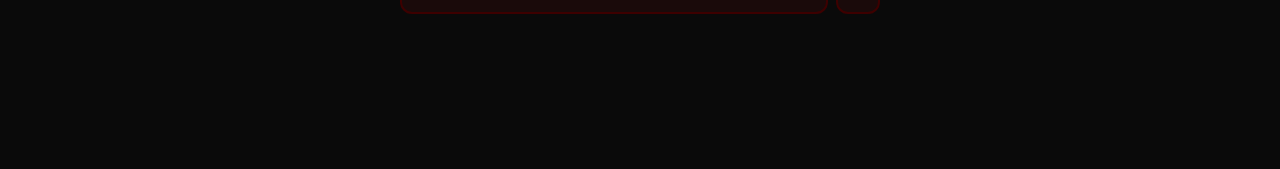
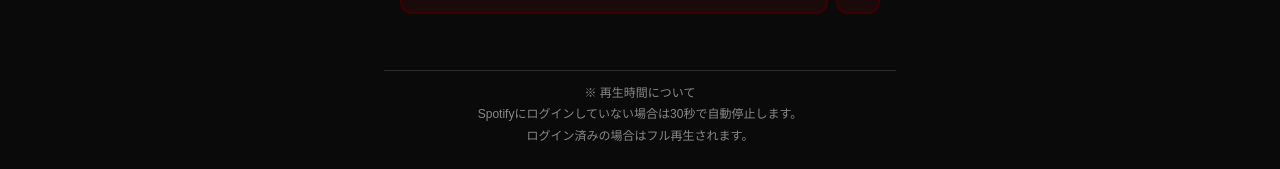
Before and after one commit to taaku-tech/tango-quiz, a Next.js app: page / in a window 1280 px wide. Both pictures are taken after a click on the button "♪ クイズを始める". Shown: the part 628-797 px from the top of the page. Built offline with nearby package versions, Linux system fonts and the light colour scheme; a web font is replaced by a local one.

Commit message:
add playback notice at bottom

```diff
--- a/app/page.js
+++ b/app/page.js
@@ -169,6 +169,28 @@
         </div>
       )}
 
+      {/* Playback notice */}
+      <div
+        className="max-w-lg mx-auto px-4 pb-6"
+        style={{ borderTop: "1px solid #2a2a2a", marginTop: "16px" }}
+      >
+        <p
+          style={{
+            color: "#888888",
+            fontSize: "12px",
+            textAlign: "center",
+            lineHeight: "1.8",
+            paddingTop: "12px",
+          }}
+        >
+          ※ 再生時間について
+          <br />
+          Spotifyにログインしていない場合は30秒で自動停止します。
+          <br />
+          ログイン済みの場合はフル再生されます。
+        </p>
+      </div>
+
       {showModal && modalSong && (
         <SongModal song={modalSong} onClose={closeModal} />
       )}
```
